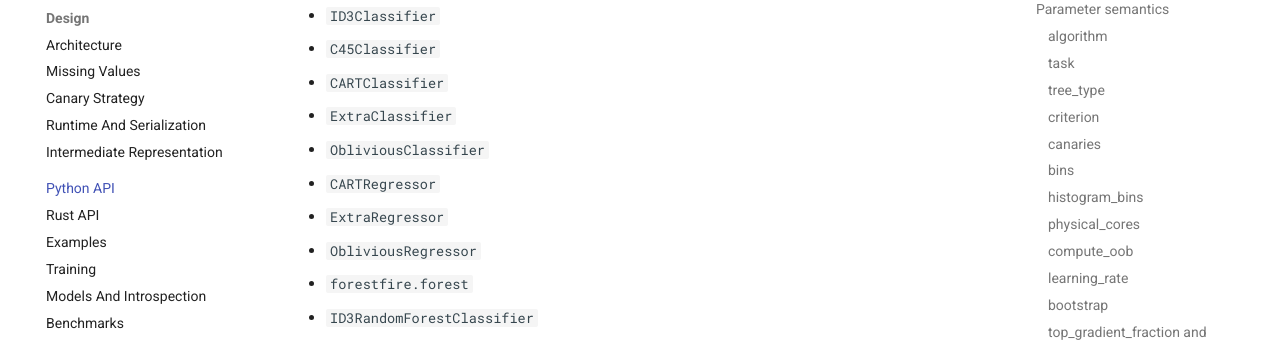
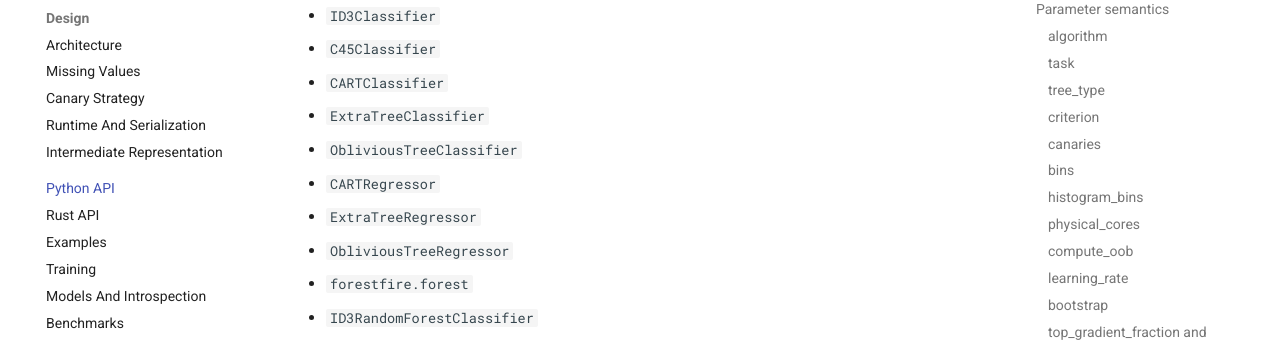
Before and after one commit to wsperat/forest-fire, an MkDocs documentation site: the page built from docs/python-api.md, in a window 1280 px wide and 900 px high, scrolled down 5977 px. Shown: the part 153-495 px from the top of the window. Built offline with MkDocs 1.6.1 and Material for MkDocs 9.7.7, drawn with Linux system fonts in a browser that asks for light colours; comment, search, counter and statistics services are not loaded.

Commit message:
renamed trees in docs

```diff
--- a/docs/python-api.md
+++ b/docs/python-api.md
@@ -247,11 +247,11 @@ Available wrappers:
 - `ID3Classifier`
 - `C45Classifier`
 - `CARTClassifier`
-- `ExtraClassifier`
-- `ObliviousClassifier`
+- `ExtraTreeClassifier`
+- `ObliviousTreeClassifier`
 - `CARTRegressor`
-- `ExtraRegressor`
-- `ObliviousRegressor`
+- `ExtraTreeRegressor`
+- `ObliviousTreeRegressor`
 
 - `forestfire.forest`
 - `ID3RandomForestClassifier`
```
